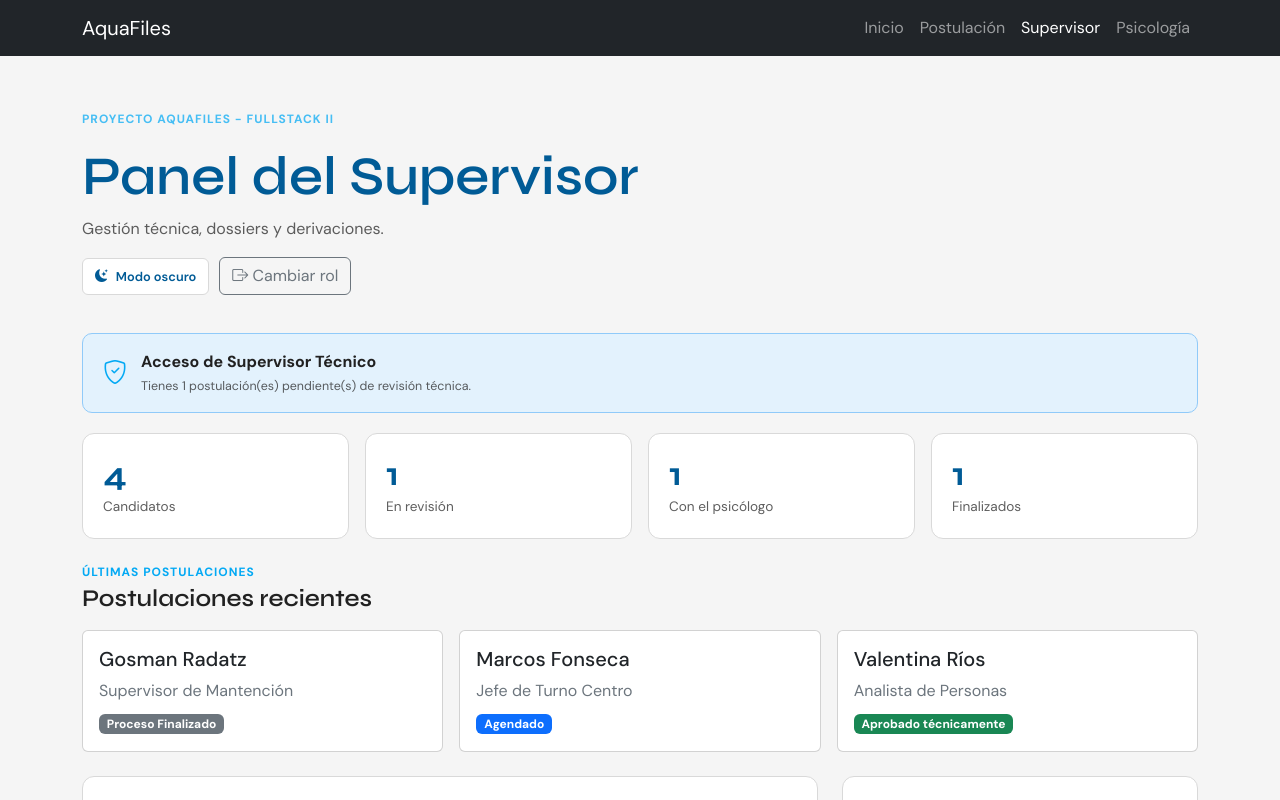
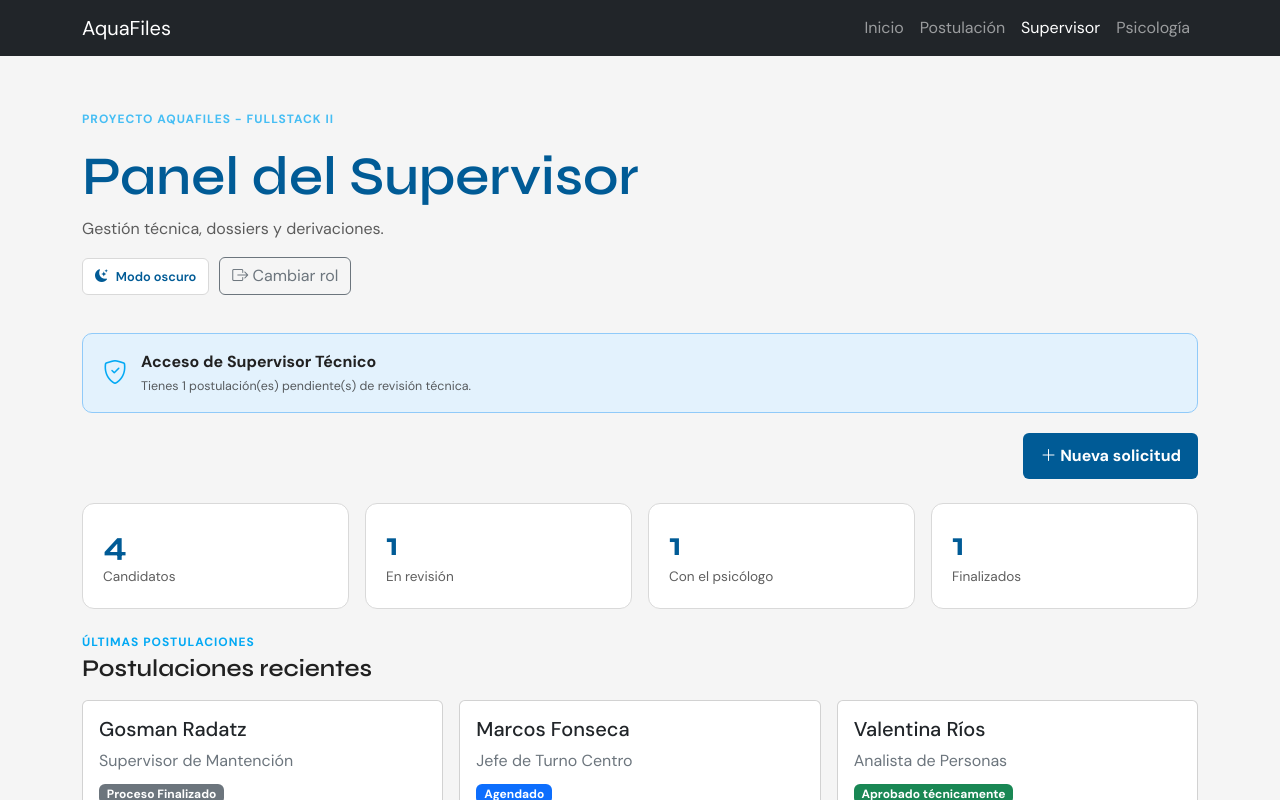
Before and after one commit to Linn-Unix/FullStack-II-002D-CasoAquaFiles, a React (Vite) app: page /supervisor in a window 1280 px wide. Shown: the top 800 px of the page. Built offline with nearby package versions, Linux system fonts and the light colour scheme.

Commit message:
feat: permitir al analista crear solicitudes

```diff
--- a/src/App.jsx
+++ b/src/App.jsx
@@ -35,6 +35,10 @@ function App() {
     setIdMiPostulacion(candidato.id)
   }
 
+  function crearSolicitud(candidato) {
+    setCandidatos((actuales) => [candidato, ...actuales])
+  }
+
   const miPostulacion = candidatos.find((candidato) => candidato.id === idMiPostulacion)
 
   // Props del modo oscuro que comparten todas las páginas.
@@ -53,7 +57,12 @@ function App() {
         />
         <Route
           path="/supervisor"
-          element={<SupervisorPage {...propsTema} candidatos={candidatos} actualizarCandidato={actualizarCandidato} />}
+          element={          <SupervisorPage
+            {...propsTema}
+            candidatos={candidatos}
+            actualizarCandidato={actualizarCandidato}
+            alCrearSolicitud={crearSolicitud}
+          />}
         />
         <Route
           path="/psicologo"
--- a/src/pages/SupervisorPage.jsx
+++ b/src/pages/SupervisorPage.jsx
@@ -2,6 +2,7 @@ import { useMemo, useState } from 'react'
 import CandidatoCard from '../components/CandidatoCard'
 import Encabezado from '../components/Encabezado'
 import FichaSupervisor from '../components/FichaSupervisor'
+import FormularioPostulacion from '../components/FormularioPostulacion'
 import IndicadorCard from '../components/IndicadorCard'
 import SolicitudesPanel from '../components/SolicitudesPanel'
 import { ESTADOS } from '../data/candidatos'
@@ -9,12 +10,21 @@ import { contarPorEstado, filtrarCandidatos } from '../utils/candidatos'
 
 // Página del supervisor técnico (ruta "/supervisor").
 // Recibe por props la lista de candidatos y la función para actualizarlos.
-function SupervisorPage({ candidatos, actualizarCandidato, modoOscuro, alCambiarTema }) {
+function SupervisorPage({ candidatos, actualizarCandidato, alCrearSolicitud, modoOscuro, alCambiarTema }) {
   // 1. Estados de esta página: texto buscado, filtros y candidato seleccionado.
   const [busqueda, setBusqueda] = useState('')
   const [estadoFiltro, setEstadoFiltro] = useState('')
   const [centroFiltro, setCentroFiltro] = useState('')
   const [idSeleccionado, setIdSeleccionado] = useState(null)
+  const [mostrarFormulario, setMostrarFormulario] = useState(false)
+  const [mensaje, setMensaje] = useState('')
+
+  function registrarSolicitud(candidato) {
+    alCrearSolicitud(candidato)
+    setIdSeleccionado(candidato.id)
+    setMostrarFormulario(false)
+    setMensaje(`Solicitud creada para ${candidato.nombre}.`)
+  }
 
   // 2. useMemo recalcula la lista filtrada solo cuando cambian candidatos, búsqueda o filtros.
   const filtrados = useMemo(
@@ -57,6 +67,31 @@ function SupervisorPage({ candidatos, actualizarCandidato, modoOscuro, alCambiar
           </small>
         </div>
       </div>
+
+      {mensaje && (
+        <div className="alert alert-success d-flex justify-content-between align-items-center" role="status">
+          <span><i className="bi bi-check-circle-fill" /> {mensaje}</span>
+          <button className="btn-close" type="button" aria-label="Cerrar mensaje" onClick={() => setMensaje('')} />
+        </div>
+      )}
+
+      <div className="d-flex justify-content-end mb-4">
+        <button className="btn btn-aqua" type="button" onClick={() => setMostrarFormulario((actual) => !actual)}>
+          <i className="bi bi-plus-lg" /> {mostrarFormulario ? 'Cerrar formulario' : 'Nueva solicitud'}
+        </button>
+      </div>
+
+      {mostrarFormulario && (
+        <div className="mb-4">
+          <FormularioPostulacion
+            alEnviar={registrarSolicitud}
+            etiqueta="NUEVA SOLICITUD"
+            titulo="Registrar candidato y solicitud de evaluación"
+            descripcion="Completa los datos del candidato. La solicitud se crea con la fecha de hoy y en revisión técnica."
+            textoBoton="Registrar solicitud"
+          />
+        </div>
+      )}
 
       <section className="row g-3 mb-4">
         {indicadores.map((indicador) => (
```
Also changed, not shown: 1 other file (tests, documents, lock files or other folders).
